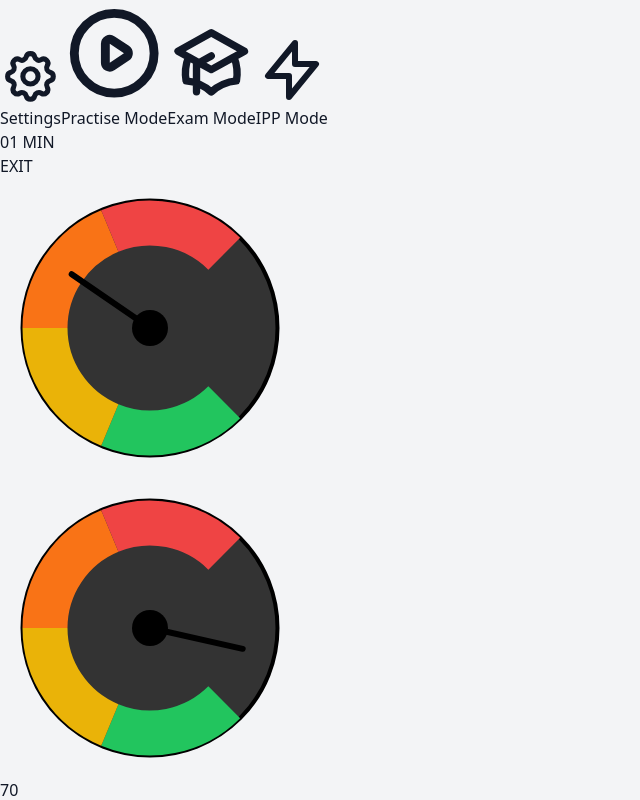
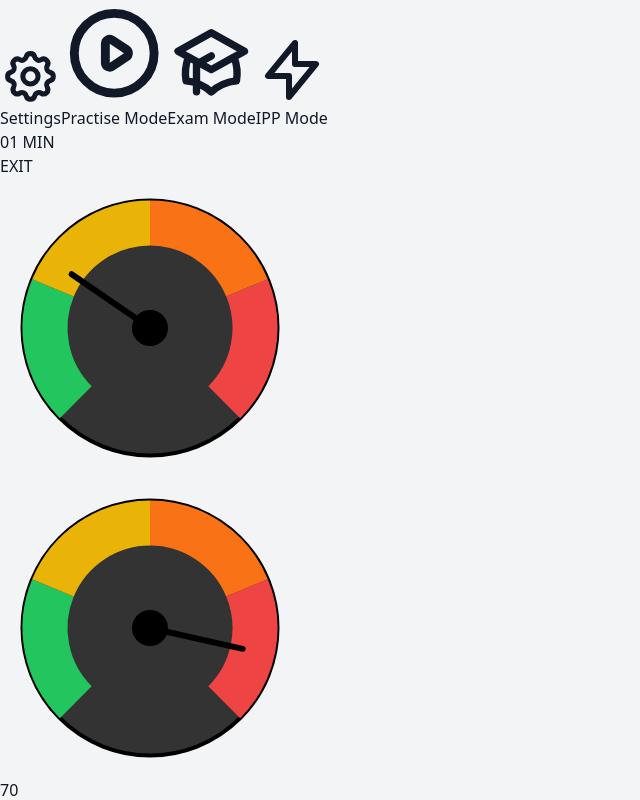
Before and after one commit to getcollectifyinfo/worm, a React (Vite) app: page / in a window 1280 px wide. Both pictures are taken after a click on the button "IPP Mode". Shown: the top 800 px of the page, without its empty margins (0-640 px from the left). Built offline with nearby package versions, Linux system fonts and the light colour scheme.

Commit message:
fix: Update gauge orientation - gap at bottom, green left, red right

```diff
--- a/src/components/Gauge.tsx
+++ b/src/components/Gauge.tsx
@@ -48,17 +48,10 @@ export const Gauge: React.FC<GaugeProps> = ({ size = 200, initialValue = 50 }) =
   const innerRadius = radius - strokeWidth;
 
   // Calculate needle rotation
-  // 0 -> -135deg (physically pointing bottom left)
-  // 100 -> +135deg (physically pointing bottom right)
+  // 0 -> 225deg (bottom left)
+  // 100 -> 495deg (bottom right)
   // Range is 270 degrees.
-  // We want 0 to be at 135 degrees on the circle (if 0 is right, 90 is down, 180 is left, 270 is up)
-  // Let's stick to standard SVG angles: 0 is right.
-  // We want start at 135 (bottom right? no wait).
-  // Standard CSS rotation: 0 is Up.
-  // Let's simplify: Rotate the needle group.
-  // -135deg is Left-Down. +135deg is Right-Down. 0 is Up.
-  // Map 0-100 input to -135 to 135.
-  const rotation = (value / 100) * 270 - 135;
+  const rotation = 225 + (value / 100) * 270;
 
   return (
     <div className="relative" style={{ width: size, height: size }}>
@@ -74,31 +67,30 @@ export const Gauge: React.FC<GaugeProps> = ({ size = 200, initialValue = 50 }) =
         />
 
         {/* Colored Arcs */}
-        {/* We use stroke-dasharray for simplicity or multiple path segments */}
         {/* Green Segment (0-25%) */}
         <path
-          d={describeArc(center, center, innerRadius, 135, 202.5)}
+          d={describeArc(center, center, innerRadius, 225, 292.5)}
           fill="none"
           stroke="#22c55e" // Green-500
           strokeWidth={strokeWidth}
         />
         {/* Yellow Segment (25-50%) */}
         <path
-          d={describeArc(center, center, innerRadius, 202.5, 270)}
+          d={describeArc(center, center, innerRadius, 292.5, 360)}
           fill="none"
           stroke="#eab308" // Yellow-500
           strokeWidth={strokeWidth}
         />
         {/* Orange Segment (50-75%) */}
         <path
-          d={describeArc(center, center, innerRadius, 270, 337.5)}
+          d={describeArc(center, center, innerRadius, 360, 427.5)}
           fill="none"
           stroke="#f97316" // Orange-500
           strokeWidth={strokeWidth}
         />
         {/* Red Segment (75-100%) */}
         <path
-          d={describeArc(center, center, innerRadius, 337.5, 405)}
+          d={describeArc(center, center, innerRadius, 427.5, 495)}
           fill="none"
           stroke="#ef4444" // Red-500
           strokeWidth={strokeWidth}
```
